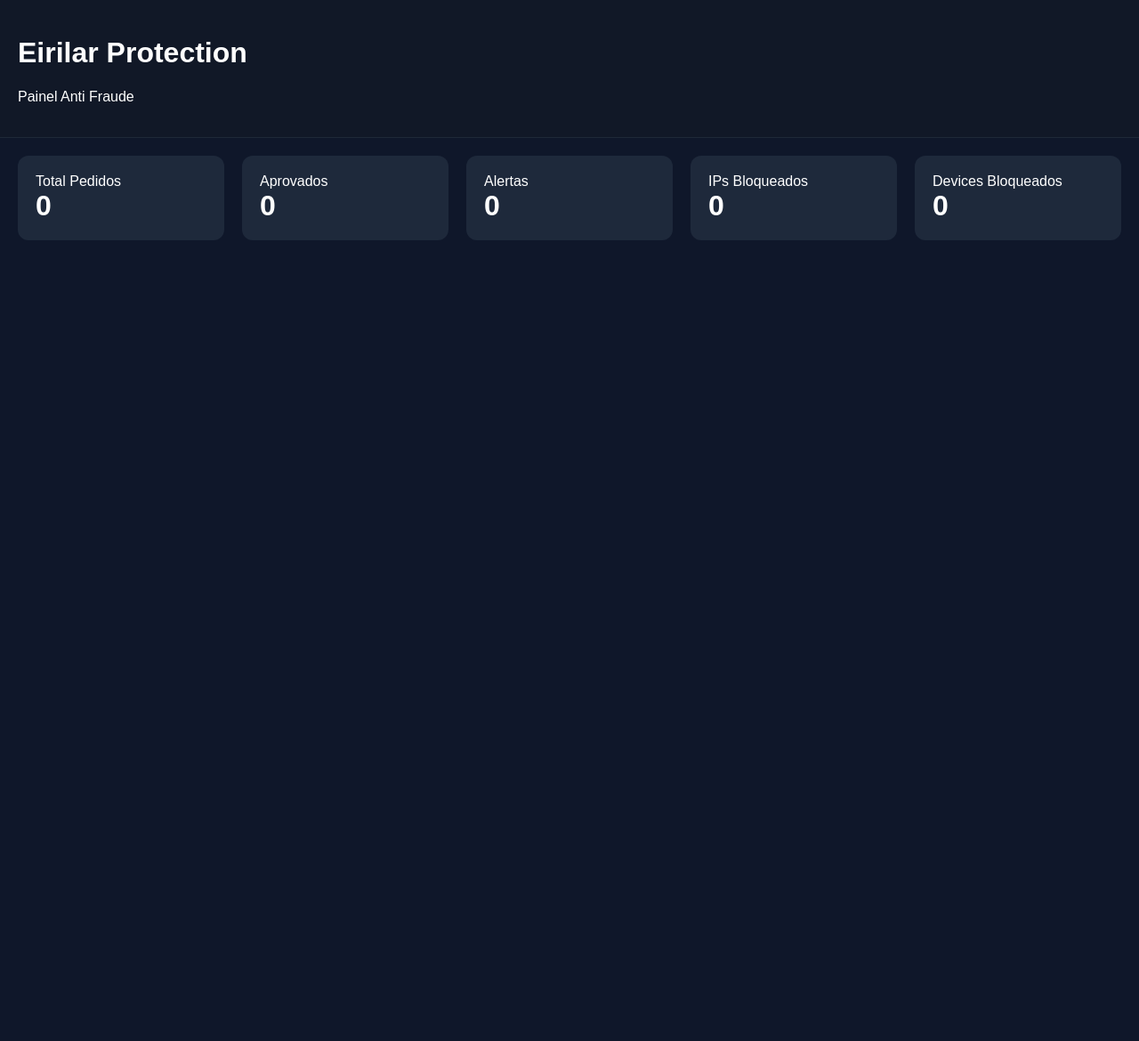
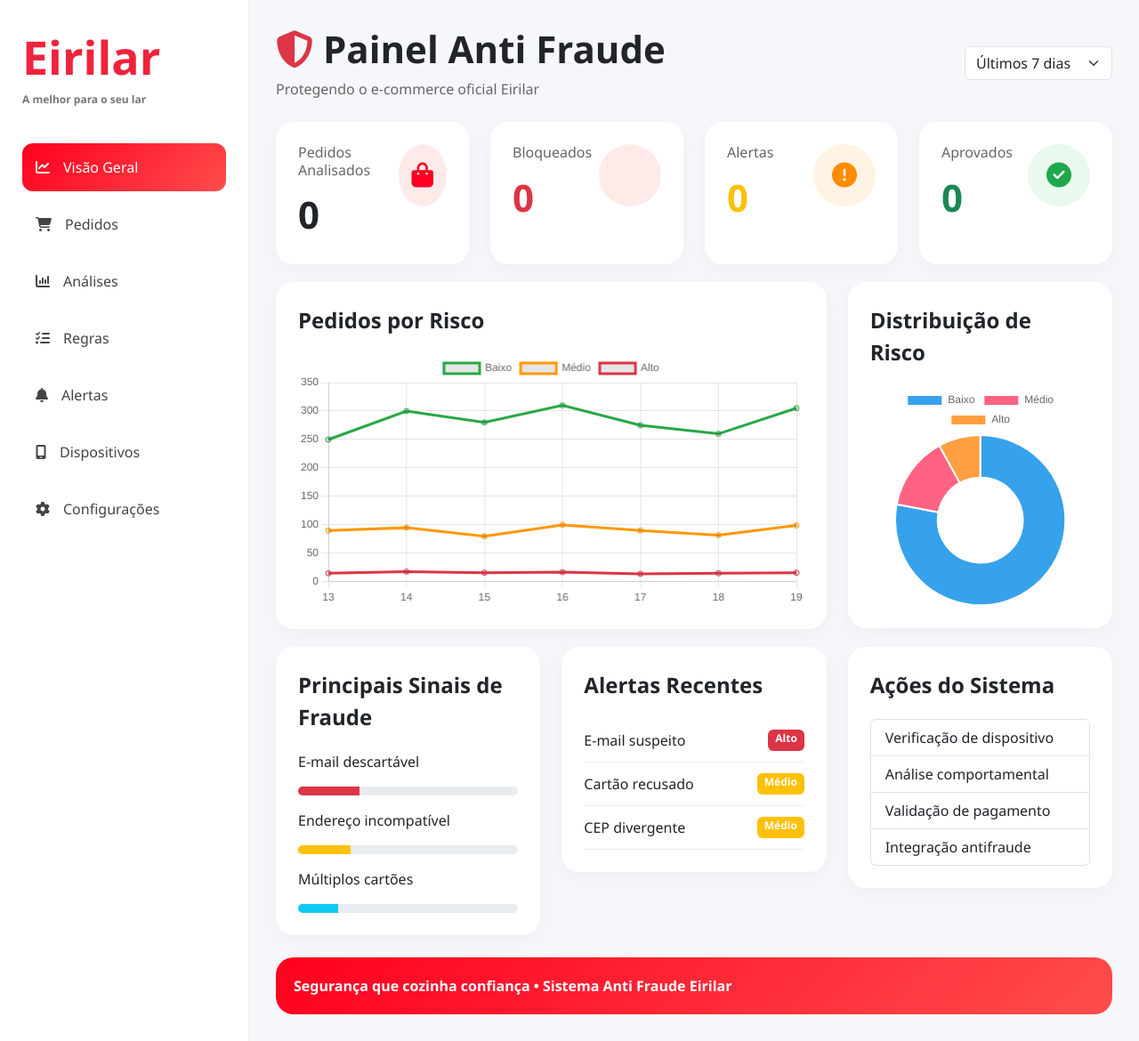
Before and after one commit to EirilarProtection/antifraude, a Flask app: page / in a window 1280 px wide. Shown: the whole page at 89% size. Before the commit the page ends 270 px from the top, so only its background shows below. Run offline with Flask 3, Linux system fonts and the light colour scheme.

Commit message:
Update dashboard.html

```diff
--- a/templates/dashboard.html
+++ b/templates/dashboard.html
@@ -1,80 +1,506 @@
 <!DOCTYPE html>
-<html>
+<html lang="pt-BR">
 <head>
-    <title>Eirilar Protection</title>
+<meta charset="UTF-8">
+<meta name="viewport" content="width=device-width, initial-scale=1.0">
+
+<title>Painel Anti Fraude</title>
+
+<link href="https://cdn.jsdelivr.net/npm/bootstrap@5.3.3/dist/css/bootstrap.min.css" rel="stylesheet">
+
+<link rel="stylesheet"
+href="https://cdnjs.cloudflare.com/ajax/libs/font-awesome/6.5.2/css/all.min.css">
+
+<script src="https://cdn.jsdelivr.net/npm/chart.js"></script>
 
 <style>
 
+:root{
+    --primary:#ef233c;
+    --secondary:#ff4d4d;
+    --success:#28a745;
+    --warning:#ff9800;
+    --danger:#dc3545;
+    --bg:#f6f7fb;
+    --card:#ffffff;
+    --text:#202532;
+}
+
+*{
+    margin:0;
+    padding:0;
+    box-sizing:border-box;
+}
+
 body{
-            margin:0;
-            background:#0f172a;
-            color:white;
-            font-family:Arial;
+    background:var(--bg);
+    font-family:'Segoe UI',sans-serif;
+}
+
+.wrapper{
+    display:flex;
+    min-height:100vh;
+}
+
+.sidebar{
+    width:280px;
+    background:#fff;
+    border-right:1px solid #eee;
+    padding:25px;
+}
+
+.logo{
+    font-size:52px;
+    font-weight:900;
+    color:var(--primary);
+    margin-bottom:40px;
+}
+
+.logo small{
+    display:block;
+    font-size:12px;
+    color:#777;
+}
+
+.menu a{
+    display:flex;
+    align-items:center;
+    gap:15px;
+    padding:15px;
+    margin-bottom:10px;
+    border-radius:12px;
+    text-decoration:none;
+    color:#444;
+    transition:.3s;
+}
+
+.menu a.active{
+    background:linear-gradient(135deg,#ff001e,#ff4d4d);
+    color:#fff;
+}
+
+.menu a:hover{
+    background:#f3f3f3;
+}
+
+.main{
+    flex:1;
+    padding:30px;
 }
 
 .header{
-            padding:20px;
-            background:#111827;
-            border-bottom:1px solid #1f2937;
+    display:flex;
+    justify-content:space-between;
+    align-items:center;
+    margin-bottom:25px;
 }
 
-        .cards{
-            display:grid;
-            grid-template-columns:repeat(5,1fr);
-            gap:20px;
-            padding:20px;
+.header h1{
+    font-size:42px;
+    font-weight:800;
 }
 
-        .card{
-            background:#1e293b;
-            padding:20px;
-            border-radius:12px;
+.subtitle{
+    color:#666;
 }
 
-        .value{
-            font-size:32px;
-            font-weight:bold;
+.card-stat{
+    background:#fff;
+    border-radius:20px;
+    padding:25px;
+    box-shadow:0 5px 20px rgba(0,0,0,.04);
+    height:100%;
+}
+
+.card-stat h3{
+    font-size:16px;
+    color:#666;
+}
+
+.card-stat .number{
+    font-size:42px;
+    font-weight:700;
+}
+
+.icon-circle{
+    width:70px;
+    height:70px;
+    border-radius:50%;
+    display:flex;
+    align-items:center;
+    justify-content:center;
+    font-size:28px;
+}
+
+.bg-red{
+    background:#ffeaea;
+    color:#ff0022;
+}
+
+.bg-green{
+    background:#e9f9ee;
+    color:#1ea84c;
+}
+
+.bg-orange{
+    background:#fff3e3;
+    color:#ff8c00;
+}
+
+.panel{
+    background:#fff;
+    border-radius:20px;
+    padding:25px;
+    box-shadow:0 5px 20px rgba(0,0,0,.04);
+    margin-top:20px;
+}
+
+.panel-title{
+    font-size:24px;
+    font-weight:700;
+    margin-bottom:20px;
+}
+
+.alert-item{
+    display:flex;
+    justify-content:space-between;
+    padding:12px 0;
+    border-bottom:1px solid #eee;
+}
+
+.progress{
+    height:10px;
+    margin-top:8px;
+}
+
+.footer-bar{
+    margin-top:25px;
+    background:linear-gradient(135deg,#ff001e,#ff4d4d);
+    color:white;
+    padding:20px;
+    border-radius:20px;
+    font-weight:600;
 }
 
 </style>
-
 </head>
-
 <body>
 
-<div class="header">
-    <h1>Eirilar Protection</h1>
-    <p>Painel Anti Fraude</p>
+<div class="wrapper">
+
+<div class="sidebar">
+
+<div class="logo">
+Eirilar
+<small>A melhor para o seu lar</small>
 </div>
 
-<div class="cards">
+<div class="menu">
 
-    <div class="card">
-        <div>Total Pedidos</div>
-        <div class="value">{{ stats.orders }}</div>
-    </div>
+<a class="active" href="#">
+<i class="fa-solid fa-chart-line"></i>
+Visão Geral
+</a>
 
-    <div class="card">
-        <div>Aprovados</div>
-        <div class="value">{{ stats.approved }}</div>
-    </div>
+<a href="#">
+<i class="fa-solid fa-cart-shopping"></i>
+Pedidos
+</a>
 
-    <div class="card">
-        <div>Alertas</div>
-        <div class="value">{{ stats.alerts }}</div>
-    </div>
+<a href="#">
+<i class="fa-solid fa-chart-column"></i>
+Análises
+</a>
 
-    <div class="card">
-        <div>IPs Bloqueados</div>
-        <div class="value">{{ stats.blocked_ips }}</div>
-    </div>
+<a href="#">
+<i class="fa-solid fa-list-check"></i>
+Regras
+</a>
 
-    <div class="card">
-        <div>Devices Bloqueados</div>
-        <div class="value">{{ stats.blocked_devices }}</div>
+<a href="#">
+<i class="fa-solid fa-bell"></i>
+Alertas
+</a>
+
+<a href="#">
+<i class="fa-solid fa-mobile-screen"></i>
+Dispositivos
+</a>
+
+<a href="#">
+<i class="fa-solid fa-gear"></i>
+Configurações
+</a>
+
 </div>
 
 </div>
 
+<div class="main">
+
+<div class="header">
+
+<div>
+<h1>
+<i class="fa-solid fa-shield-halved text-danger"></i>
+Painel Anti Fraude
+</h1>
+
+<div class="subtitle">
+Protegendo o e-commerce oficial Eirilar
+</div>
+</div>
+
+<select class="form-select w-auto">
+<option>Últimos 7 dias</option>
+<option>Últimos 30 dias</option>
+</select>
+
+</div>
+
+<div class="row g-4">
+
+<div class="col-md-3">
+<div class="card-stat">
+
+<div class="d-flex justify-content-between">
+
+<div>
+<h3>Pedidos Analisados</h3>
+<div class="number">{{ stats.orders }}</div>
+</div>
+
+<div class="icon-circle bg-red">
+<i class="fa-solid fa-bag-shopping"></i>
+</div>
+
+</div>
+
+</div>
+</div>
+
+<div class="col-md-3">
+<div class="card-stat">
+
+<div class="d-flex justify-content-between">
+
+<div>
+<h3>Bloqueados</h3>
+<div class="number text-danger">
+{{ stats.blocked_ips }}
+</div>
+</div>
+
+<div class="icon-circle bg-red">
+<i class="fa-solid fa-shield-xmark"></i>
+</div>
+
+</div>
+
+</div>
+</div>
+
+<div class="col-md-3">
+<div class="card-stat">
+
+<div class="d-flex justify-content-between">
+
+<div>
+<h3>Alertas</h3>
+<div class="number text-warning">
+{{ stats.alerts }}
+</div>
+</div>
+
+<div class="icon-circle bg-orange">
+<i class="fa-solid fa-circle-exclamation"></i>
+</div>
+
+</div>
+
+</div>
+</div>
+
+<div class="col-md-3">
+<div class="card-stat">
+
+<div class="d-flex justify-content-between">
+
+<div>
+<h3>Aprovados</h3>
+<div class="number text-success">
+{{ stats.approved }}
+</div>
+</div>
+
+<div class="icon-circle bg-green">
+<i class="fa-solid fa-circle-check"></i>
+</div>
+
+</div>
+
+</div>
+</div>
+
+</div>
+
+<div class="row">
+
+<div class="col-lg-8">
+
+<div class="panel">
+
+<div class="panel-title">
+Pedidos por Risco
+</div>
+
+<canvas id="riskChart"></canvas>
+
+</div>
+
+</div>
+
+<div class="col-lg-4">
+
+<div class="panel">
+
+<div class="panel-title">
+Distribuição de Risco
+</div>
+
+<canvas id="pieChart"></canvas>
+
+</div>
+
+</div>
+
+</div>
+
+<div class="row">
+
+<div class="col-lg-4">
+
+<div class="panel">
+
+<div class="panel-title">
+Principais Sinais de Fraude
+</div>
+
+<p>E-mail descartável</p>
+<div class="progress">
+<div class="progress-bar bg-danger" style="width:28%"></div>
+</div>
+
+<p class="mt-3">Endereço incompatível</p>
+<div class="progress">
+<div class="progress-bar bg-warning" style="width:24%"></div>
+</div>
+
+<p class="mt-3">Múltiplos cartões</p>
+<div class="progress">
+<div class="progress-bar bg-info" style="width:18%"></div>
+</div>
+
+</div>
+
+</div>
+
+<div class="col-lg-4">
+
+<div class="panel">
+
+<div class="panel-title">
+Alertas Recentes
+</div>
+
+<div class="alert-item">
+<span>E-mail suspeito</span>
+<span class="badge bg-danger">Alto</span>
+</div>
+
+<div class="alert-item">
+<span>Cartão recusado</span>
+<span class="badge bg-warning">Médio</span>
+</div>
+
+<div class="alert-item">
+<span>CEP divergente</span>
+<span class="badge bg-warning">Médio</span>
+</div>
+
+</div>
+
+</div>
+
+<div class="col-lg-4">
+
+<div class="panel">
+
+<div class="panel-title">
+Ações do Sistema
+</div>
+
+<ul class="list-group">
+<li class="list-group-item">Verificação de dispositivo</li>
+<li class="list-group-item">Análise comportamental</li>
+<li class="list-group-item">Validação de pagamento</li>
+<li class="list-group-item">Integração antifraude</li>
+</ul>
+
+</div>
+
+</div>
+
+</div>
+
+<div class="footer-bar">
+Segurança que cozinha confiança • Sistema Anti Fraude Eirilar
+</div>
+
+</div>
+
+</div>
+
+<script>
+
+new Chart(document.getElementById('riskChart'),{
+type:'line',
+data:{
+labels:['13','14','15','16','17','18','19'],
+datasets:[
+{
+label:'Baixo',
+data:[250,300,280,310,275,260,305],
+borderColor:'#28a745',
+fill:false
+},
+{
+label:'Médio',
+data:[90,95,80,100,90,82,99],
+borderColor:'#ff9800',
+fill:false
+},
+{
+label:'Alto',
+data:[15,18,16,17,14,15,16],
+borderColor:'#dc3545',
+fill:false
+}
+]
+}
+});
+
+new Chart(document.getElementById('pieChart'),{
+type:'doughnut',
+data:{
+labels:['Baixo','Médio','Alto'],
+datasets:[{
+data:[78,14,8]
+}]
+}
+});
+
+</script>
+
 </body>
 </html>
```
Lines whose indentation alone changed are shown as unchanged.
